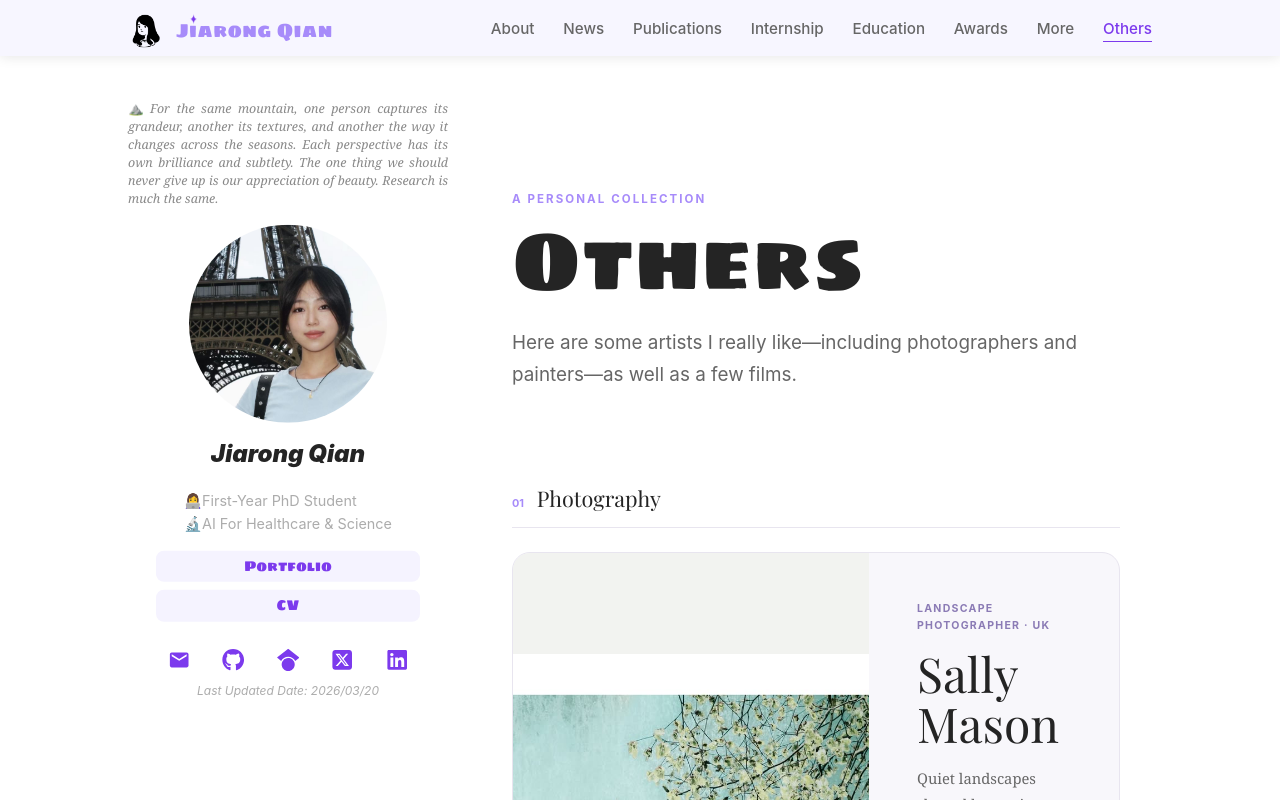
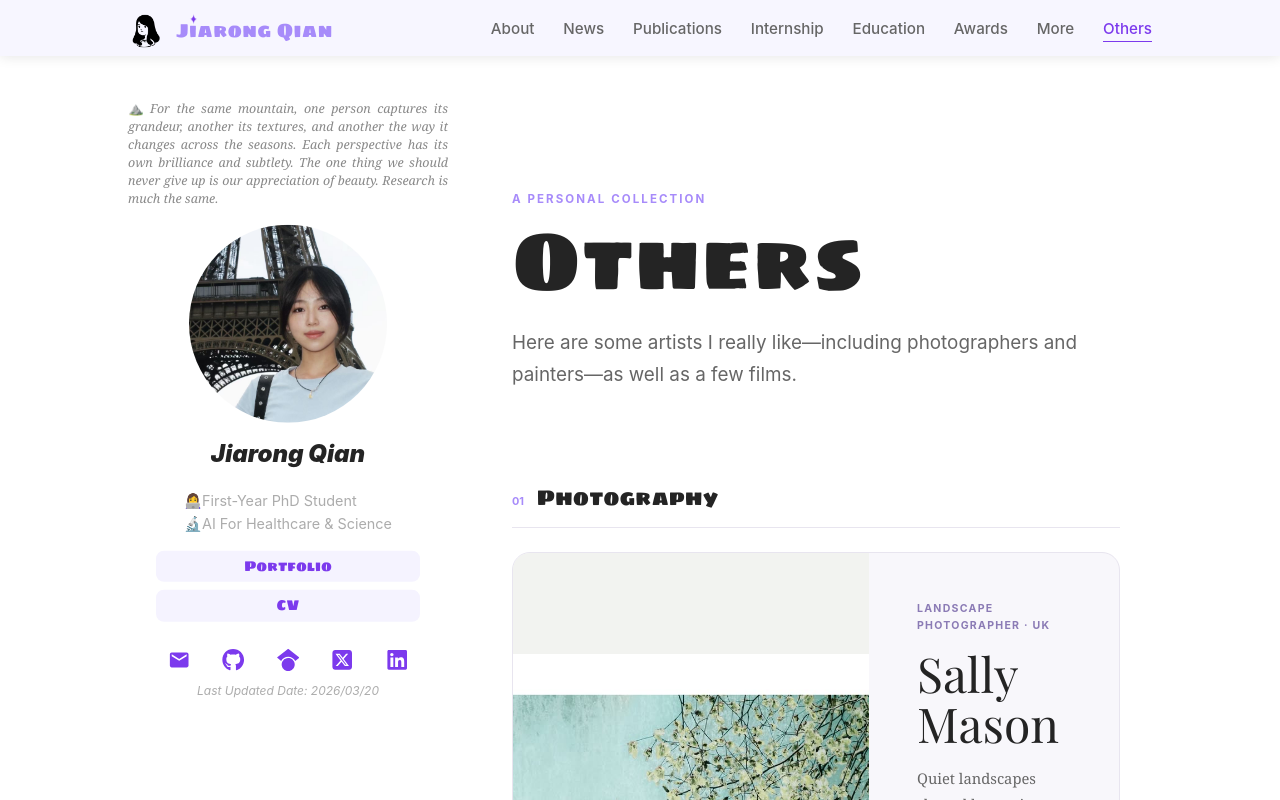
Before and after one commit to JiarongQian/JiarongQian_Page, a React (Vite) app: page /#/others in a window 1280 px wide. Shown: the top 800 px of the page. Built offline with nearby package versions, Linux system fonts and the light colour scheme; no server answers.

Commit message:
Match Others section heading typography

```diff
--- a/src/css/Others.css
+++ b/src/css/Others.css
@@ -61,7 +61,7 @@
 
 .others-section-heading h2 {
     color: #242424;
-    font-family: "Playfair Display", Georgia, serif;
+    font-family: "Sigmar One", serif;
     font-size: 1.35rem;
     font-weight: 500;
     margin: 0;
```
